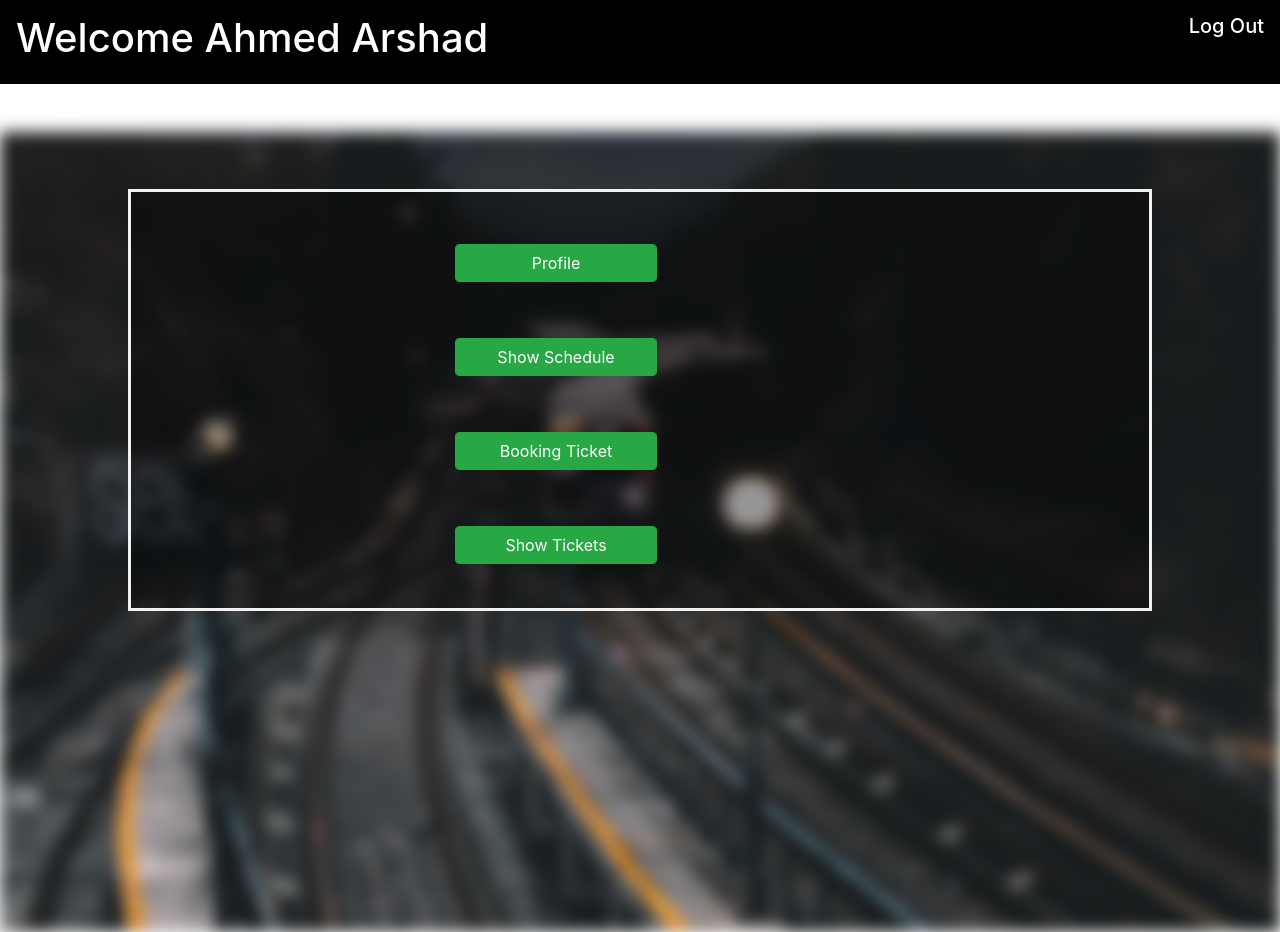
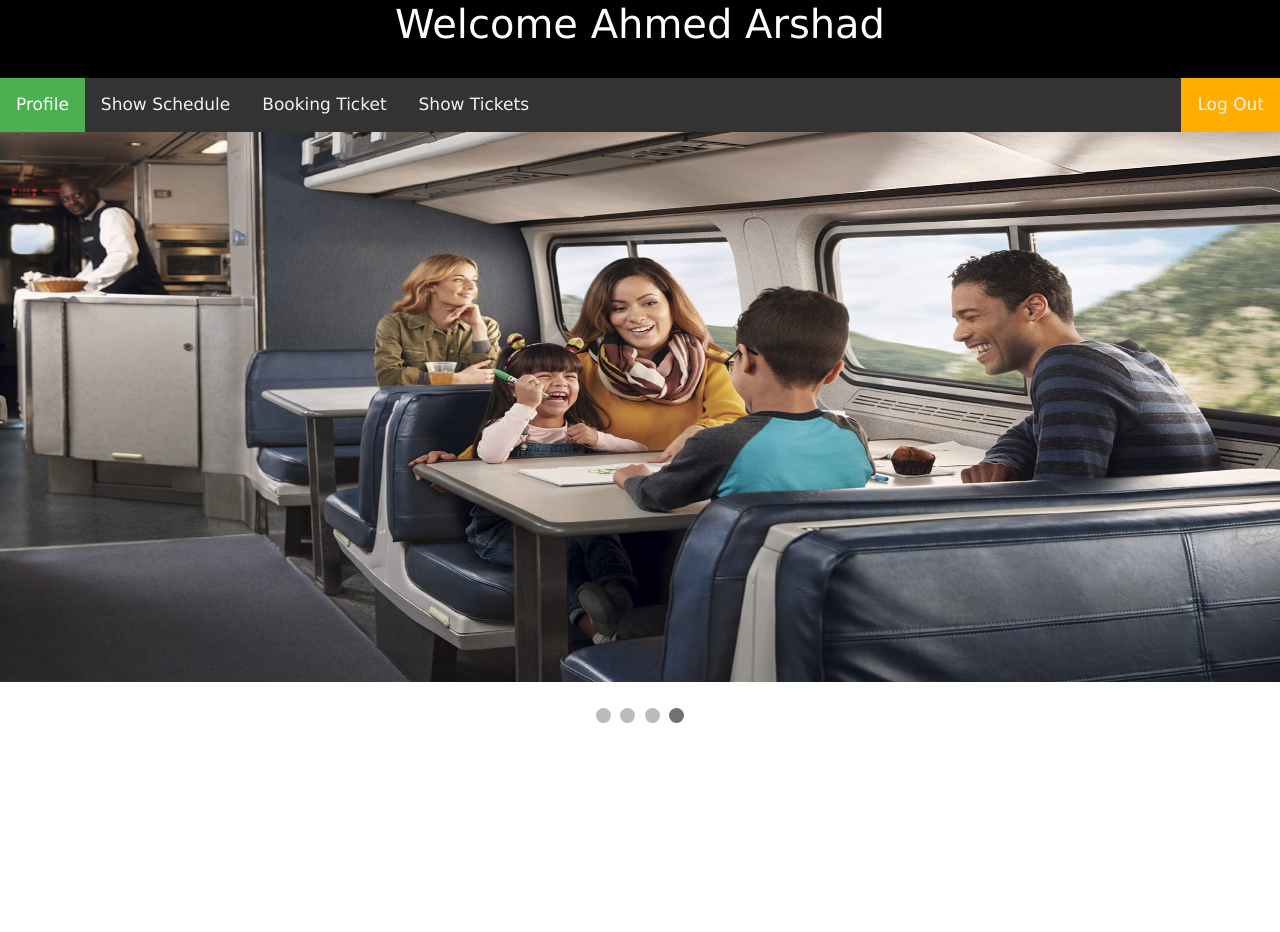
Before and after one commit to AhmedArshed/Data-Base, a PHP site: page /worker.php in a window 1280 px wide. After the commit the page ends 723 px from the top, so only its background shows below. Run offline with PHP 8.4, Linux system fonts and the light colour scheme; a user stored in the database is signed in; some libraries are stand-ins or nearby versions.

Commit message:
Update worker.php

```diff
--- a/railway system/worker.php
+++ b/railway system/worker.php
@@ -31,7 +31,7 @@ body, html {
 }
 .bg-text {
   background-color: rgb(0,0,0); /* Fallback color */
-  background-color: rgba(0,0,0, 0.4); /* Black w/opacity/see-through */
+  background-color: rgba(0,0,0, 1); /* Black w/opacity/see-through */
   color: white;
   font-weight: bold;
   border: 3px solid #f1f1f1;
@@ -59,85 +59,166 @@ body, html {
 			  background-color: #333;
 		}
 
-		li {
+	/*	li {
   			float: left;
+		}*/
+
+	.topnav {
+  overflow: hidden;
+  background-color: #333;
 }
 
-		li a, .dropbtn {
-  			display: inline-block;
-  			color: white;
+.topnav a {
+  float: left;
+  color: #f2f2f2;
   text-align: center;
   padding: 14px 16px;
   text-decoration: none;
+  font-size: 17px;
 }
 
+.topnav a:hover {
+  background-color: #ddd;
+  color: black;
+}
 
+.topnav a.active {
+  background-color: #4CAF50;
+  color: white;
+}
+
+.set2{
+  margin-top: 30px;
+}
+
+* {box-sizing: border-box}
+body {font-family: Verdana, sans-serif; margin:0}
+.mySlides {display: none}
+img {vertical-align: middle;}
+
+/* Slideshow container */
+.slideshow-container {
+  max-width: 1000px;
+  position: relative;
+  margin: auto;
+}
+
+/* Caption text */
+.text {
+  color: #f2f2f2;
+  font-size: 15px;
+  padding: 8px 12px;
+  position: absolute;
+  bottom: 8px;
+  width: 100%;
+  text-align: center;
+}
+
+/* The dots/bullets/indicators */
+.dot {
+  cursor: pointer;
+  height: 15px;
+  width: 15px;
+  margin: 0 2px;
+  background-color: #bbb;
+  border-radius: 50%;
+  display: inline-block;
+  transition: background-color 0.6s ease;
+}
+
+.active, .dot:hover {
+  background-color: #717171;
+}
+
+/* Fading animation */
+.fade {
+  -webkit-animation-name: fade;
+  -webkit-animation-duration: 1.5s;
+  animation-name: fade;
+  animation-duration: 1.5s;
+}
+
+@-webkit-keyframes fade {
+  from {opacity: .4}
+  to {opacity: 1}
+}
+
+@keyframes fade {
+  from {opacity: .4}
+  to {opacity: 1}
+}
+
+/* On smaller screens, decrease text size */
+@media only screen and (max-width: 300px) {
+  .prev, .next,.text {font-size: 11px}
+}
+.btnset{
+     float: right;
+  background-color: #ffae00;
+  color: #000000;
+}
     </style>
  </head>
  <body>
     <?php
-	 	echo "<ul class='nave page-header mb-5' align='center'>"."<li>"."<a>"."<h1>". "Welcome    " . $_SESSION["name"]."</h1>"."</a>"."</li>";
-	 	echo "<li style='float:right'>"."<a class='active' href='logout.php'>"."<h5>"."Log Out"."</h5>"."</a>"."</li>"."</ul>";
+    echo "<ul class='nave page-header' align='center'>"."<li>"."<a>"."<h1>". "Welcome " . $_SESSION["name"]."</h1>"."</a>"."</li>";
+      echo "<li class='nave'>"."<div class='topnav set2'>"."<a href='emp_profile.php' class='clgr active'>"."Profile"."</a>";
+     echo "<a href='show_schedule.php' class='clgr'>"."Show Schedule"."</a>";
+     echo "<a href='customer_registor.php' class='clgr'>"."Booking Ticket"."</a>";
+     echo "<a href='show_ticket.php' class='clgr'>"."Show Tickets"."</a>";
+     echo "<a href='logout.php' style='float:right' class='btnset'>"."Log Out"."</a>"."</li>"."</ul>";
+     echo "</div>";
+
    ?>
-	 <div class="bg"></div>
-	 <div class="bg-text">
-	<div class="form-group row col-sm-12"> </div>
-	<div class="form-group row col-sm-12"> </div>
+<div class="slideshow set4">
+<div class="mySlides fa">
+  <!-- <div class="numbertext"></div> -->
+  <img src="r1.jpg" style="width:100%" height="550">
+</div>
+<div class="mySlides fa">
+  <!-- <div class="numbertext"></div> -->
+  <img src="r2.jpg" style="width:100%" height="550">
+</div>
 
-	<div class="form-group row">
- 		<div class="col-sm-10" class="page-header mb-5" align="center">
- 			<a href="emp_profile.php" class="clgr"><h3  class="form-control col-sm-3 btn btn-success" >Profile</h3></a>
+<div class="mySlides fa">
+  <!-- <div class="numbertext"></div> -->
+  <img src="r3.jpg" style="width:100%" height="550">
+</div>
+
+<div class="mySlides fa">
+  <!-- <div class="numbertext">4 / 4</div> -->
+  <img src="r4.jpeg" style="width:100%" height="550">
+</div>
+<br>
+<div style="text-align:center">
+  <span class="dot"></span>
+  <span class="dot"></span>
+  <span class="dot"></span>
+  <span class="dot"></span>
 </div>
 </div>
 
-	<div class="form-group row col-sm-12"> </div>
-	<div class="form-group row col-sm-12"> </div>
+<script>
+var slideIndex = 0;
+showSlides();
 
-	<div class="form-group row">
- 		<div class="col-sm-10" class="page-header mb-5" align="center">
- 			<a href="show_schedule.php" class="clgr"><h3  class="form-control col-sm-3 btn btn-success" >Show Schedule</h3></a>
-		</div>
-	</div>
-
-
-
-	<div class="form-group row col-sm-12"> </div>
-	<div class="form-group row col-sm-12"> </div>
-
-	<div class="form-group row">
- 		<div class="col-sm-10" class="page-header mb-5" align="center">
- 			<a href="customer_registor.php" class="clgr"><h3  class="form-control col-sm-3 btn btn-success" >Booking Ticket</h3></a>
-		</div>
-	</div>
-
-	<div class="form-group row col-sm-12"> </div>
-	<div class="form-group row col-sm-12"> </div>
-
-	<div class="form-group row">
- 		<div class="col-sm-10" class="page-header mb-5" align="center">
- 			<a href="show_ticket.php" class="clgr"><h3  class="form-control col-sm-3 btn btn-success" >Show Tickets</h3></a>
-		</div>
-	</div>
-
-<!-- 	<div class="form-group row col-sm-12"> </div>
-	<div class="form-group row col-sm-12"> </div>
-
-	<div class="form-group row">
- 		<div class="col-sm-10" class="page-header mb-5" align="center">
- 			<a href="remove_employee.php" class="clgr"><h3 class=" form-control col-sm-3 btn btn-success ">Remove Employee</h3></a>
- 		</div>
-	</div>
-
-	<div class="form-group row col-sm-12"> </div>
-	<div class="form-group row col-sm-12"> </div>
-
-	<div class="form-group row">
- 		<div class="col-sm-10" class="page-header mb-5" align="center">
- 			<a href="#" class="clgr"><h3 class=" form-control col-sm-3 btn btn-success ">Update Employee Salary</h3></a>
- 		</div>
-	</div> -->
-</div>
-
+function showSlides() {
+  var i;
+  var slides = document.getElementsByClassName("mySlides");
+  var dots = document.getElementsByClassName("dot");
+  for (i = 0; i < slides.length; i++) {
+    slides[i].style.display = "none";
+  }
+  slideIndex++;
+  if (slideIndex > slides.length) {slideIndex = 1}
+  for (i = 0; i < dots.length; i++) {
+    dots[i].className = dots[i].className.replace(" active", "");
+  }
+  slides[slideIndex-1].style.display = "block";
+  dots[slideIndex-1].className += " active";
+  setTimeout(showSlides, 2000); // Change image every 2 seconds
+}
+</script>
  	<div class="form-group row">
             <div class="col-sm-4"></div>
                 <?php
```
Lines whose indentation alone changed are shown as unchanged.
